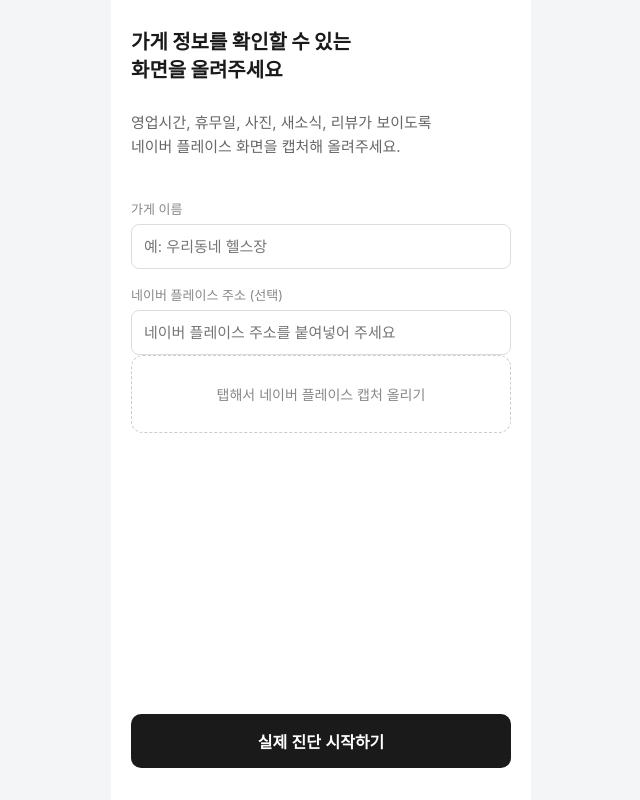
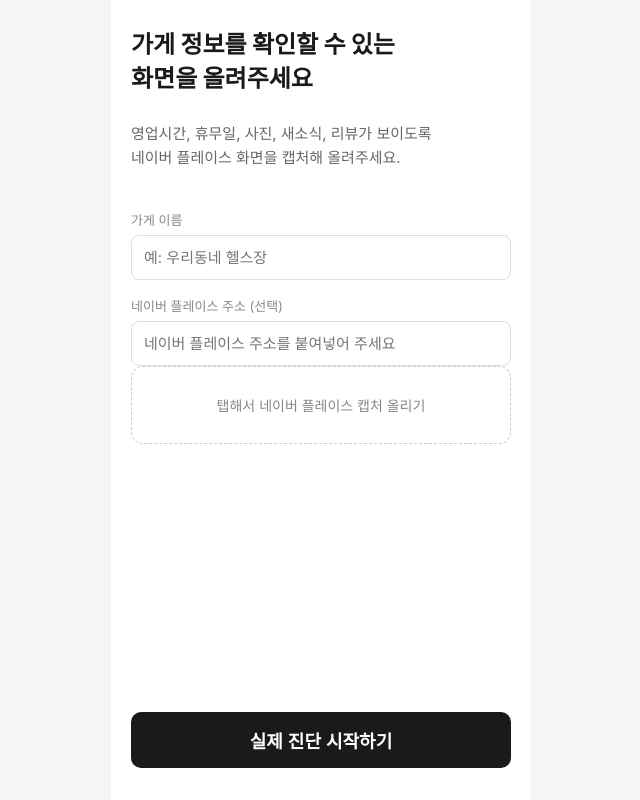
Before and after one commit to s0ye0ve/sajangcoach, a React (Vite) app: page / in a window 1280 px wide. Both pictures are taken after a click on the button "진단 시작하기". Shown: the whole page, without its empty margins (319-959 px from the left). Built offline with nearby package versions, Linux system fonts and the light colour scheme.

Commit message:
Increase bold text sizes

```diff
--- a/src/index.css
+++ b/src/index.css
@@ -40,7 +40,7 @@
 }
 
 .problem-text {
-  font-size: 22px;
+  font-size: 25px;
   font-weight: 700;
   line-height: 1.4;
   margin: 0 0 16px;
@@ -76,7 +76,7 @@
 }
 
 .todo-text {
-  font-size: 17px;
+  font-size: 19px;
   font-weight: 600;
   margin: 0 0 20px;
 }
@@ -88,7 +88,7 @@
 .btn-primary {
   width: 100%;
   padding: 15px;
-  font-size: 16px;
+  font-size: 18px;
   font-weight: 700;
   color: #fff;
   background: #1a1a1a;
@@ -115,7 +115,7 @@
 .btn-outline {
   width: 100%;
   padding: 13px;
-  font-size: 15px;
+  font-size: 17px;
   font-weight: 600;
   color: #1a1a1a;
   background: #fff;
@@ -125,7 +125,7 @@
 }
 
 .intro-title {
-  font-size: 26px;
+  font-size: 30px;
   font-weight: 800;
   line-height: 1.4;
   margin: 0 0 12px;
--- a/src/screens/S2StoreInput.tsx
+++ b/src/screens/S2StoreInput.tsx
@@ -82,7 +82,7 @@
 
   return (
     <div className="screen">
-      <h1 className="intro-title" style={{ fontSize: 20 }}>
+      <h1 className="intro-title" style={{ fontSize: 24 }}>
         가게 정보를 확인할 수 있는
         <br />
         화면을 올려주세요
--- a/src/screens/S6ItemComplete.tsx
+++ b/src/screens/S6ItemComplete.tsx
@@ -12,7 +12,7 @@
   return (
     <div className="screen">
       <div className="center-column">
-        <p className="todo-text" style={{ fontSize: 20 }}>
+        <p className="todo-text" style={{ fontSize: 23 }}>
           {content.completionText}
         </p>
       </div>
--- a/src/screens/S7AllComplete.tsx
+++ b/src/screens/S7AllComplete.tsx
@@ -14,7 +14,7 @@
 
   return (
     <div className="screen">
-      <p className="todo-text" style={{ fontSize: 20, marginBottom: 24 }}>
+      <p className="todo-text" style={{ fontSize: 23, marginBottom: 24 }}>
         {isEmpty ? '지금은 처리할 항목이 없어요' : '오늘 할 수 있는 건 다 했어요'}
       </p>
 
```
